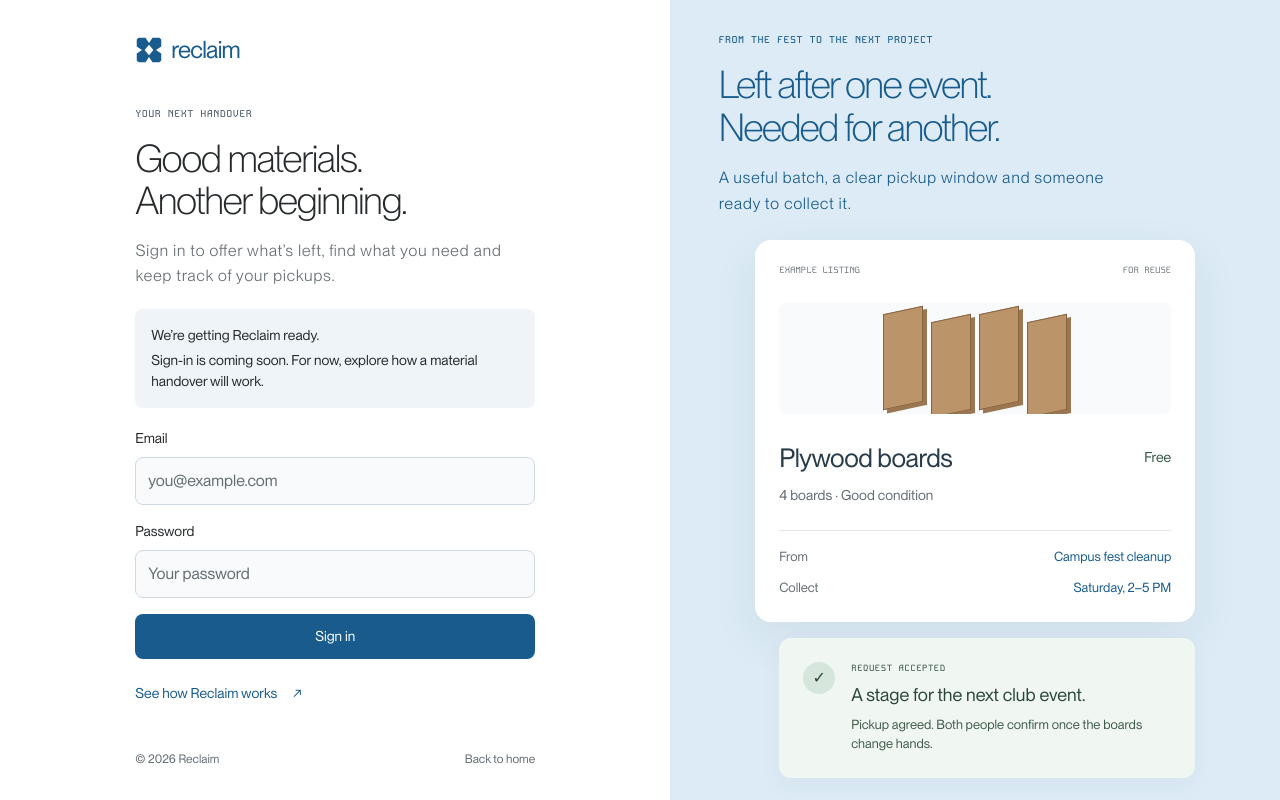
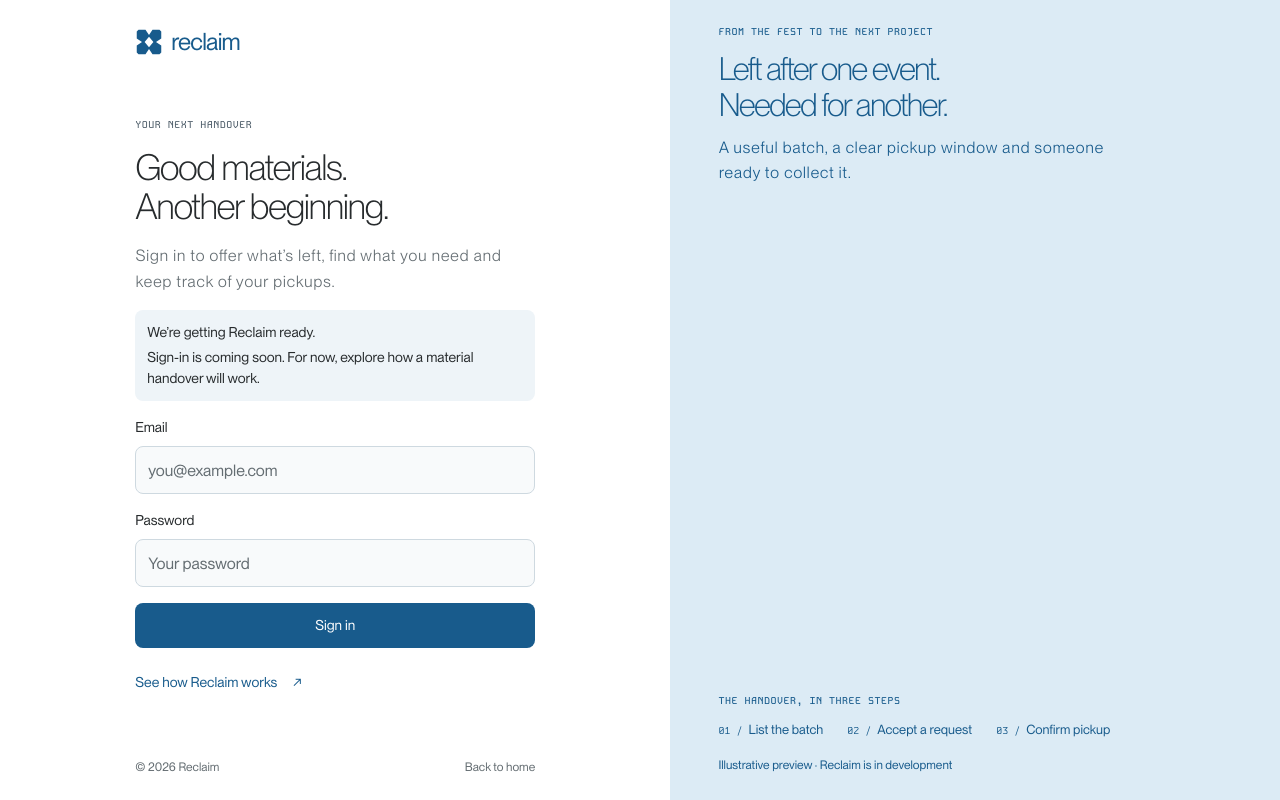
Before and after one commit to Tanveer-rajpurohit/Reclaim, a Next.js app in the folder apps/web/: page /login in a window 1280 px wide. Built offline with nearby package versions, Linux system fonts and the light colour scheme.

Commit message:
feat(web): update scrollbar colors and add animations for login components

```diff
--- a/apps/web/app/globals.css
+++ b/apps/web/app/globals.css
@@ -54,11 +54,11 @@
 @media (prefers-reduced-motion: no-preference) {
   html:has(.boot-sequence:not([data-revealing])),
   body:has(.boot-sequence:not([data-revealing])) {
-    scrollbar-color: #4f80a2 #185b8c;
+    scrollbar-color: #4f80a2 var(--blue);
   }
   html:has(.boot-sequence:not([data-revealing]))::-webkit-scrollbar-track,
   body:has(.boot-sequence:not([data-revealing]))::-webkit-scrollbar-track {
-    background: #185b8c;
+    background: var(--blue);
   }
   html:has(.boot-sequence:not([data-revealing]))::-webkit-scrollbar-thumb,
   body:has(.boot-sequence:not([data-revealing]))::-webkit-scrollbar-thumb {
@@ -311,8 +311,8 @@
   padding-bottom: 8px;
 }
 .product-intro > a:hover {
-  color: #315e7c;
-  border-color: #315e7c;
+  color: var(--blue);
+  border-color: var(--blue);
 }
 .product-intro > a span {
   margin-left: 16px;
@@ -562,7 +562,7 @@
   transform: rotate(90deg);
 }
 .site-header .brand-mark circle {
-  fill: #185b8c;
+  fill: var(--blue);
 }
 .header-status {
   justify-self: end;
@@ -1875,7 +1875,7 @@
     border-color 0.3s;
 }
 .tree-demo:hover .tree-line b {
-  color: #426e8c;
+  color: var(--blue);
   background: #eef5fa;
   border-color: #d1e2ee;
 }
@@ -1908,7 +1908,7 @@
   transition: color 0.2s;
 }
 .footer-bottom a:hover {
-  color: #315e7c;
+  color: var(--blue);
 }
 @media (prefers-reduced-motion: reduce) {
   .feature-demo:hover .checkmark,
@@ -2387,6 +2387,16 @@
   border: 1px solid #88623f;
   transform: skewY(-12deg);
   box-shadow: 4px 4px 0 #9a7651;
+  animation: board-arrive 700ms cubic-bezier(0.22, 1, 0.36, 1) both;
+}
+.board-art i:nth-child(2) {
+  animation-delay: 80ms;
+}
+.board-art i:nth-child(3) {
+  animation-delay: 160ms;
+}
+.board-art i:nth-child(4) {
+  animation-delay: 240ms;
 }
 .board-art i:nth-child(even) {
   transform: skewY(-12deg) translateY(8px);
@@ -2486,6 +2496,80 @@
   color: var(--blue);
   font-size: 12px;
 }
+.material-preview-card,
+.pickup-preview-card {
+  animation: handover-arrive 600ms cubic-bezier(0.22, 1, 0.36, 1) both;
+}
+.pickup-preview-card {
+  animation-delay: 240ms;
+}
+@keyframes board-arrive {
+  from {
+    opacity: 0;
+    translate: 0 16px;
+  }
+  to {
+    opacity: 1;
+    translate: 0 0;
+  }
+}
+@keyframes handover-arrive {
+  from {
+    opacity: 0;
+    translate: 0 12px;
+  }
+  to {
+    opacity: 1;
+    translate: 0 0;
+  }
+}
+@media (prefers-reduced-motion: reduce) {
+  .material-preview-card,
+  .pickup-preview-card,
+  .board-art i {
+    animation: none;
+  }
+  .question-list summary::after {
+    transition: none;
+  }
+}
+@media (min-width: 761px) and (max-height: 850px) {
+  .login-main,
+  .login-preview {
+    padding-block: 24px;
+    gap: 16px;
+  }
+  .login-content h1 {
+    font-size: 36px;
+  }
+  .login-preview-heading h2 {
+    font-size: 32px;
+    margin: 12px 0;
+  }
+  .login-notice {
+    margin: 16px 0;
+    padding: 12px;
+  }
+  .material-preview-card,
+  .pickup-preview-card {
+    padding: 16px;
+  }
+  .board-art {
+    height: 96px;
+    margin: 16px 0;
+  }
+  .board-art i {
+    height: 72px;
+  }
+  .material-preview-card dl {
+    margin-top: 16px;
+    padding-top: 12px;
+    gap: 8px;
+  }
+  .login-preview-footer ol {
+    margin: 12px 0;
+  }
+}
 @media (max-width: 1000px) {
   .login-main {
     padding: 32px;
```
